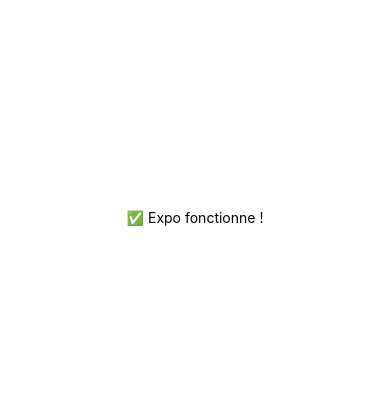
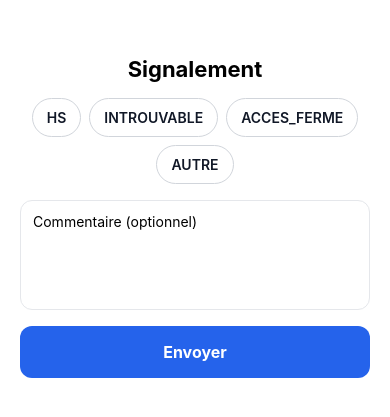
Before and after one commit to Hugoldt/Smart-city-data, a React Native app: screen / in a window 390 px wide. Shown: the part 205-622 px from the top of the page. Built offline with nearby package versions, Linux system fonts and the light colour scheme.

Commit message:
Ajout des modifications de la branche Report

```diff
--- a/App.tsx
+++ b/App.tsx
@@ -1,10 +1,6 @@
-import React from "react";
-import { View, Text } from "react-native";
+import React from "react"
+import ReportScreen from "./heartsafe/screens/ReportScreen"
 
 export default function App() {
-  return (
-    <View style={{flex:1, justifyContent:"center", alignItems:"center"}}>
-      <Text>✅ Expo fonctionne !</Text>
-    </View>
-  );
+  return <ReportScreen />
 }
--- a/heartsafe/screens/ReportScreen.tsx
+++ b/heartsafe/screens/ReportScreen.tsx
@@ -0,0 +1,54 @@
+import React, { useState } from "react"
+import { View, Text, TextInput, Pressable, StyleSheet, Platform, ToastAndroid, Alert } from "react-native"
+
+const TYPES = ["HS","INTROUVABLE","ACCES_FERME","AUTRE"] as const
+type ReportType = typeof TYPES[number]
+
+export default function ReportScreen() {
+  const [type, setType] = useState<ReportType | null>(null)
+  const [comment, setComment] = useState("")
+  const notify = (m: string) => Platform.OS === "android" ? ToastAndroid.show(m, ToastAndroid.SHORT) : Alert.alert(m)
+
+  const onSend = () => {
+    if (!type) { notify("Choisis un type"); return }
+    if (comment.length > 200) { notify("Commentaire trop long"); return }
+    notify("Merci !")
+  }
+
+  return (
+    <View style={s.container}>
+      <Text style={s.title}>Signalement</Text>
+      <View style={s.row}>
+        {TYPES.map(t => (
+          <Pressable key={t} onPress={() => setType(t)} style={[s.chip, type===t && s.chipActive]}>
+            <Text style={[s.chipText, type===t && s.chipTextActive]}>{t}</Text>
+          </Pressable>
+        ))}
+      </View>
+      <TextInput
+        placeholder="Commentaire (optionnel)"
+        value={comment}
+        onChangeText={setComment}
+        maxLength={200}
+        multiline
+        style={s.input}
+      />
+      <Pressable onPress={onSend} style={s.btn}>
+        <Text style={s.btnText}>Envoyer</Text>
+      </Pressable>
+    </View>
+  )
+}
+
+const s = StyleSheet.create({
+  container:{flex:1,padding:20,backgroundColor:"#fff",gap:16,justifyContent:"center"},
+  title:{fontSize:22,fontWeight:"700",textAlign:"center"},
+  row:{flexDirection:"row",flexWrap:"wrap",gap:8,justifyContent:"center"},
+  chip:{paddingVertical:10,paddingHorizontal:14,borderRadius:24,borderWidth:1,borderColor:"#d1d5db",backgroundColor:"#fff"},
+  chipActive:{backgroundColor:"#2563eb",borderColor:"#2563eb"},
+  chipText:{color:"#111827",fontWeight:"600"},
+  chipTextActive:{color:"#fff"},
+  input:{borderWidth:1,borderColor:"#e5e7eb",borderRadius:12,minHeight:110,padding:12,textAlignVertical:"top"},
+  btn:{backgroundColor:"#2563eb",padding:16,borderRadius:12,alignItems:"center"},
+  btnText:{color:"#fff",fontWeight:"700",fontSize:16}
+})
--- a/package.json
+++ b/package.json
@@ -23,6 +23,7 @@
   },
   "homepage": "https://github.com/Hugoldt/Smart-city-data#readme",
   "dependencies": {
+    "@react-native-async-storage/async-storage": "2.2.0",
     "@react-navigation/native": "^7.1.17",
     "@react-navigation/native-stack": "^7.3.26",
     "expo": "^54.0.10",
```
Also changed, not shown: lib/eports.ts (added, +30 -0 lines), 1 other file (tests, documents, lock files or other folders).
